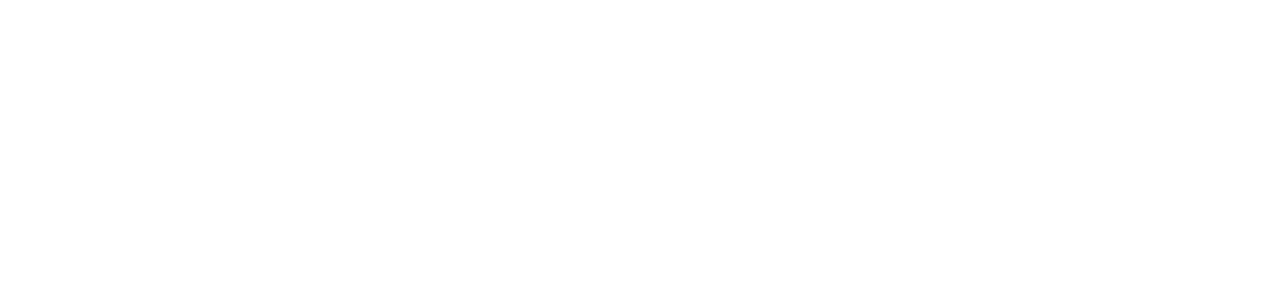
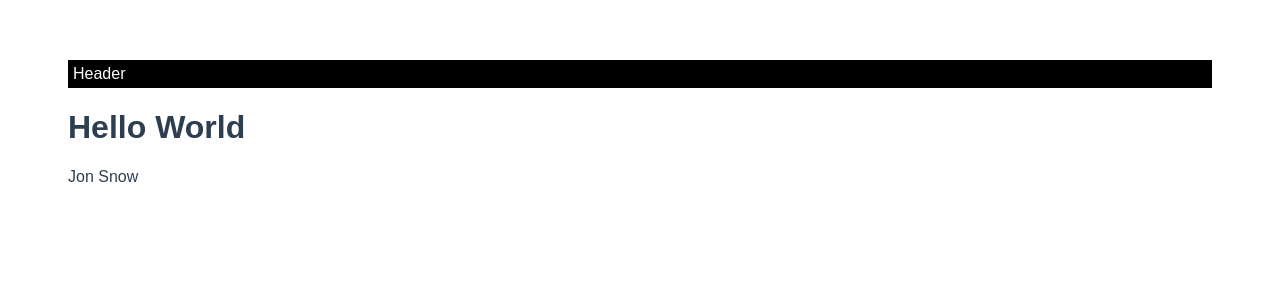
Before and after one commit to mariafcknt/curso-vuejs, a Vue app in the folder app/: page / in a window 1280 px wide. Shown: the top 300 px of the page. Built offline with nearby package versions, Linux system fonts and the light colour scheme.

Commit message:
life cycle

```diff
--- a/app/src/App.vue
+++ b/app/src/App.vue
@@ -1,22 +1,58 @@
 <template>
 
+  <TheHeader />
+
   <div>
-
+    <h1>Hello World</h1>
+    {{ name }}
   </div>
 
 </template>
 
 <script>
 
+import TheHeader from './components/TheHeader.vue';
+
 export default {
   name: 'App',
   components: {
-
+    TheHeader
   },
   data() {
     return {
+      name: 'Jon Snow'
+    }
+  },
 
-    }
+  /* beforeCreate(){
+    console.log("beforeCreate");
+    console.log('Estado: ', this.name);
+    console.log('DOM: ', this.$el);
+  },
+  created() {
+    console.log("created");
+    console.log('Estado: ', this.name);
+    console.log('DOM: ', this.$el);
+  },
+  beforeMount() {
+    console.log("beforeMount");
+    console.log('Estado: ', this.name);
+    console.log('DOM: ', this.$el);
+  },
+  mounted() {
+    console.log("mounted");
+    console.log(this.name);
+    console.log('DOM: ', this.$el);
+  },
+  beforeUnmount() {
+    console.log("beforeUnmount");
+  },
+  unmounted() {
+    console.log("unmounted");
+  }, */
+
+  watch: {
+
   },
 
   computed: {
--- a/app/src/components/TheHeader.vue
+++ b/app/src/components/TheHeader.vue
@@ -6,13 +6,19 @@
 
 <script>
     export default {
-
+        beforeUnmount() {
+            console.log("beforeUnmount");
+        },
+        unmounted() {
+            console.log("unmounted");
+        },
     }
 </script>
 
 <style>
     .header {
-        background: green;
+        background: black;
         color: #fff;
+        padding: 5px;
     }
 </style>
```
